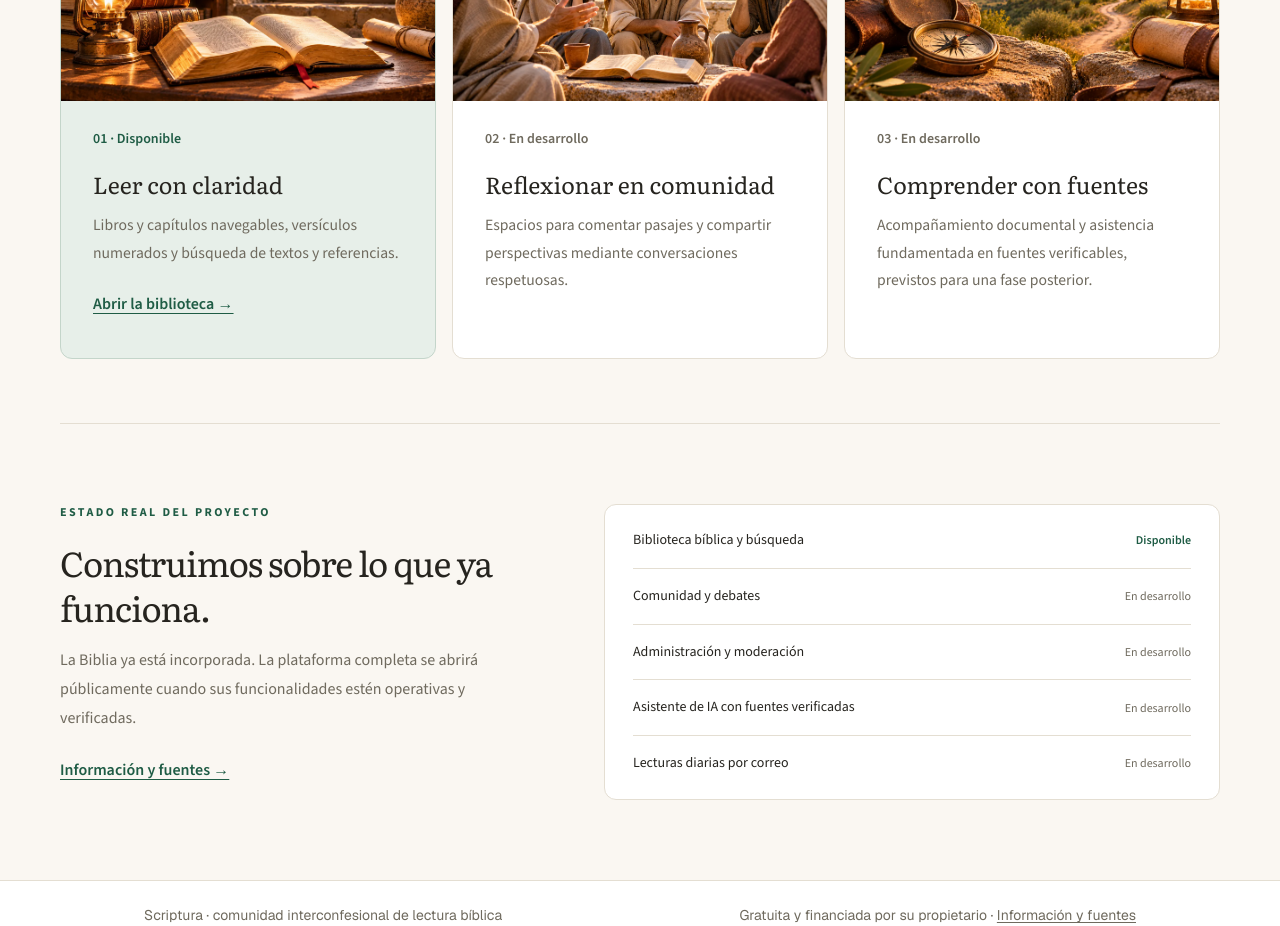
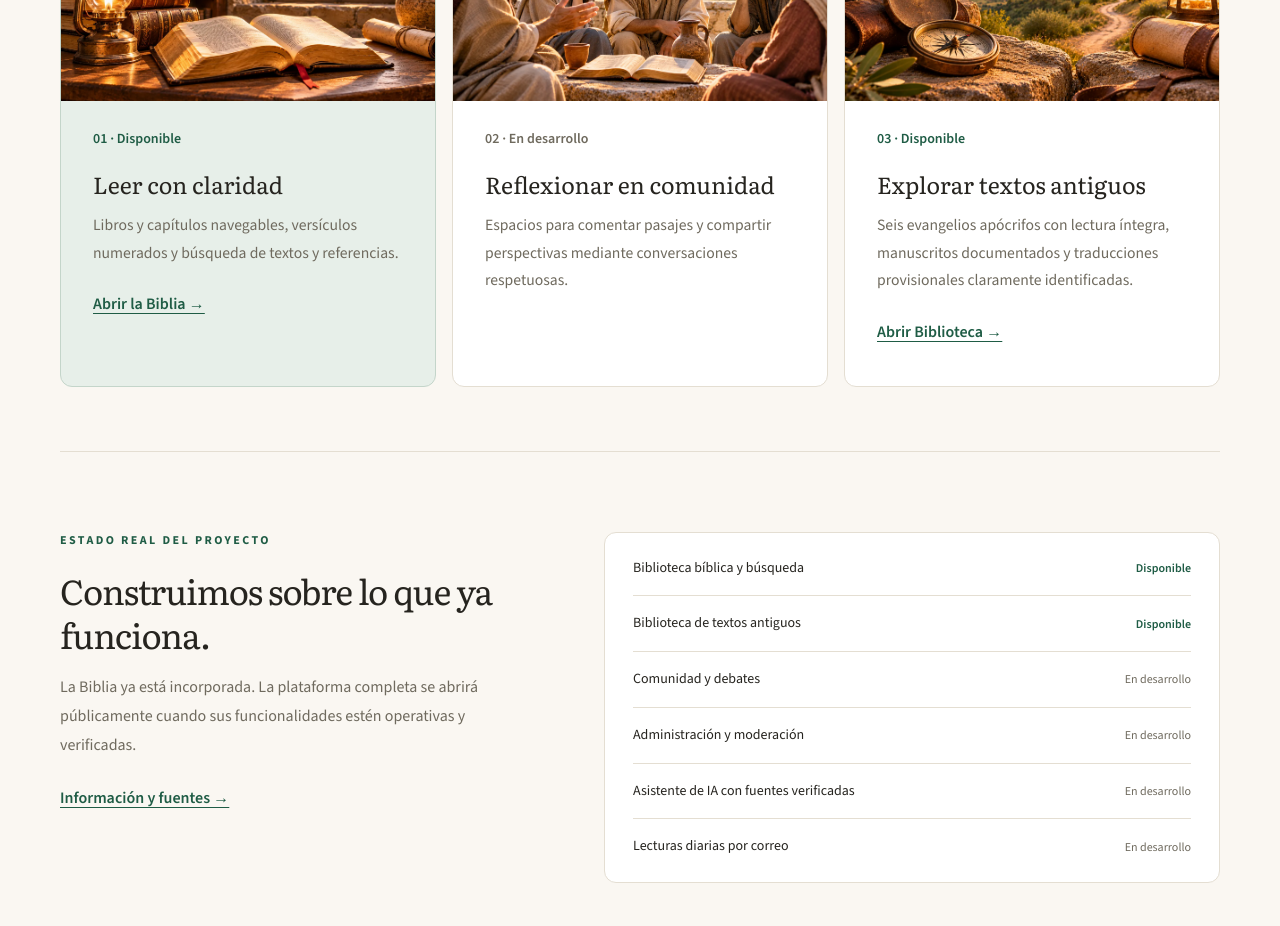
Before and after one commit to JavierRB35/Scriptura-web, a Next.js app: page / in a window 1280 px wide. Shown: the part 1080-2006 px from the top of the page. Built offline with nearby package versions, Linux system fonts and the light colour scheme; no server answers.

Commit message:
feat(library): acceso a Biblioteca desde portada y estado real del módulo

```diff
--- a/src/app/page.tsx
+++ b/src/app/page.tsx
@@ -17,6 +17,7 @@ const sourceSans = Source_Sans_3({
 
 const ESTADO = [
   { area: "Biblioteca bíblica y búsqueda", fase: "Disponible", listo: true },
+  { area: "Biblioteca de textos antiguos", fase: "Disponible", listo: true },
   { area: "Comunidad y debates", fase: "En desarrollo", listo: false },
   { area: "Administración y moderación", fase: "En desarrollo", listo: false },
   { area: "Asistente de IA con fuentes verificadas", fase: "En desarrollo", listo: false },
@@ -167,7 +168,7 @@ export default function Home() {
                 href="/biblia"
                 className="mt-4 inline-flex min-h-11 items-center font-semibold text-accent underline underline-offset-4 focus-visible:outline focus-visible:outline-2 focus-visible:outline-offset-2 focus-visible:outline-accent"
               >
-                Abrir la biblioteca →
+                Abrir la Biblia →
               </Link>
             </article>
 
@@ -201,14 +202,20 @@ export default function Home() {
                   className="object-cover"
                 />
               </div>
-              <p className="text-sm font-semibold text-muted">03 · En desarrollo</p>
+              <p className="text-sm font-semibold text-accent">03 · Disponible</p>
               <h3 className="mt-5 text-[1.45rem] font-normal leading-[1.3]" style={serif}>
-                Comprender con fuentes
+                Explorar textos antiguos
               </h3>
               <p className="mt-3 text-[.98rem] leading-[1.75] text-muted">
-                Acompañamiento documental y asistencia fundamentada en fuentes
-                verificables, previstos para una fase posterior.
+                Seis evangelios apócrifos con lectura íntegra, manuscritos
+                documentados y traducciones provisionales claramente identificadas.
               </p>
+              <Link
+                href="/biblioteca"
+                className="mt-4 inline-flex min-h-11 items-center font-semibold text-accent underline underline-offset-4 focus-visible:outline focus-visible:outline-2 focus-visible:outline-offset-2 focus-visible:outline-accent"
+              >
+                Abrir Biblioteca →
+              </Link>
             </article>
           </div>
         </section>
```
